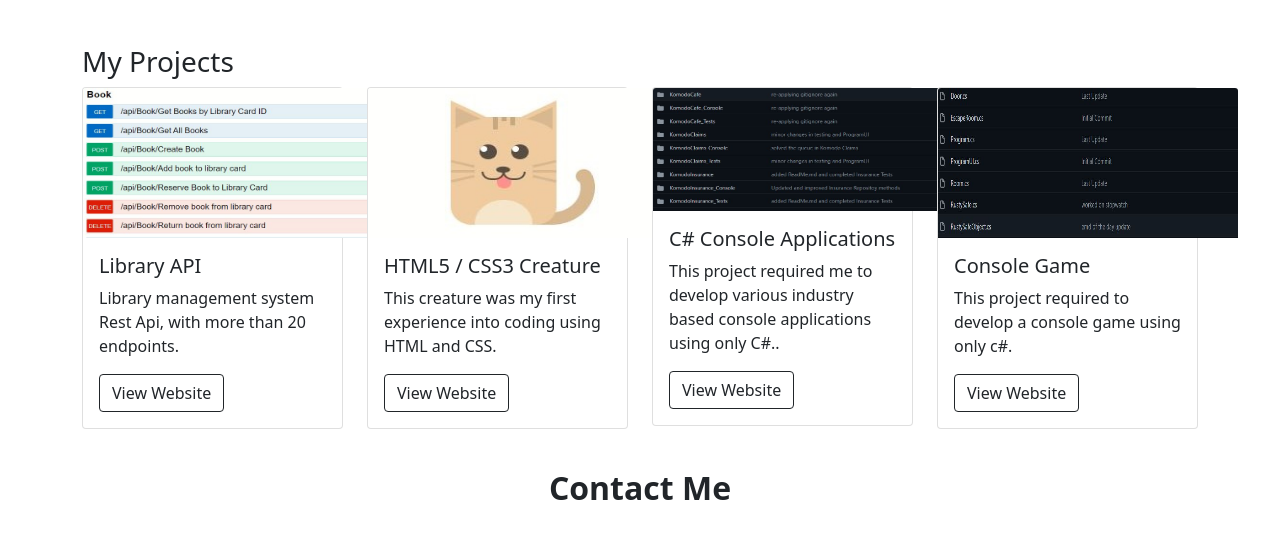
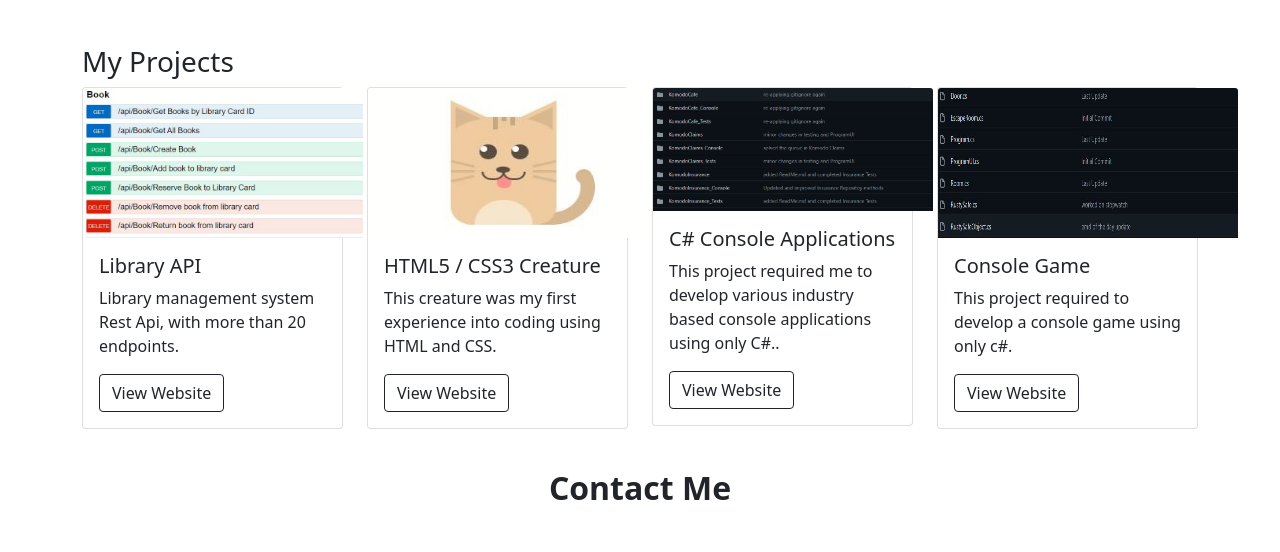
Before and after one commit to alisaidmoha1/Portfolio, a plain HTML site: page index.html in a window 1280 px wide. Shown: the part 1152-1704 px from the top of the page. Drawn offline with nearby package versions, Linux system fonts and the light colour scheme.

Commit message:
Update index.html

```diff
--- a/index.html
+++ b/index.html
@@ -113,7 +113,7 @@
         <div class="row">
             <div class="col-lg-3">
                 <div class="card mb-3">
-                    <img src="./assets/librarayAPI.JPG" alt="Library API" class="card-img-top" style="width:300px;height:150px;">
+                    <img src="./assets/librarayAPI.JPG" alt="Library API" class="card-img-top" style="width:280px;height:150px;">
                     <div class="card-body">
                         <h5 class="card-title">Library API</h5>
                         <p class="card-text">Library management system Rest Api, with more than 20 endpoints.</p>
@@ -133,7 +133,7 @@
             </div>
             <div class="col-lg-3">
                 <div class="card m-b-3">
-                    <img src="./assets/consoleapp.JPG" alt="Console App" class="card-img-top"style="width:300px;height:123px;">
+                    <img src="./assets/consoleapp.JPG" alt="Console App" class="card-img-top"style="width:280px;height:123px;">
                     <div class="card-body">
                         <h5 class="card-title"> C# Console Applications</h5>
                         <p class="card-text">This project required me to develop various industry based console applications using only C#..</p>
```
